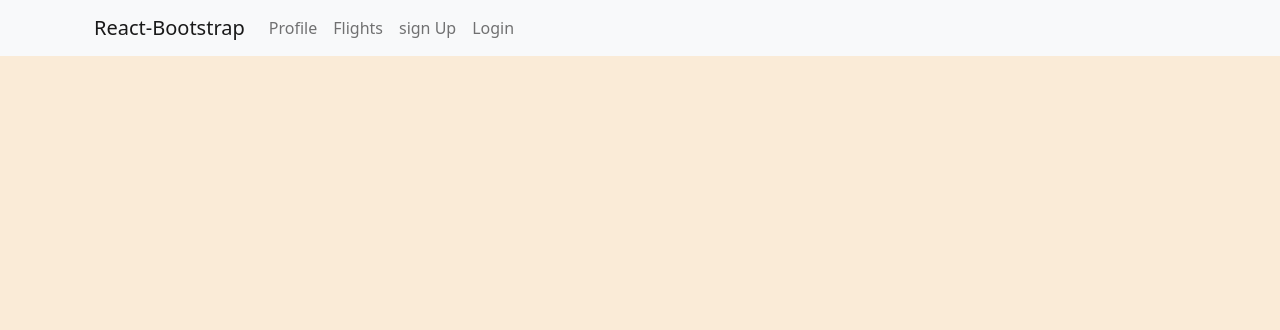
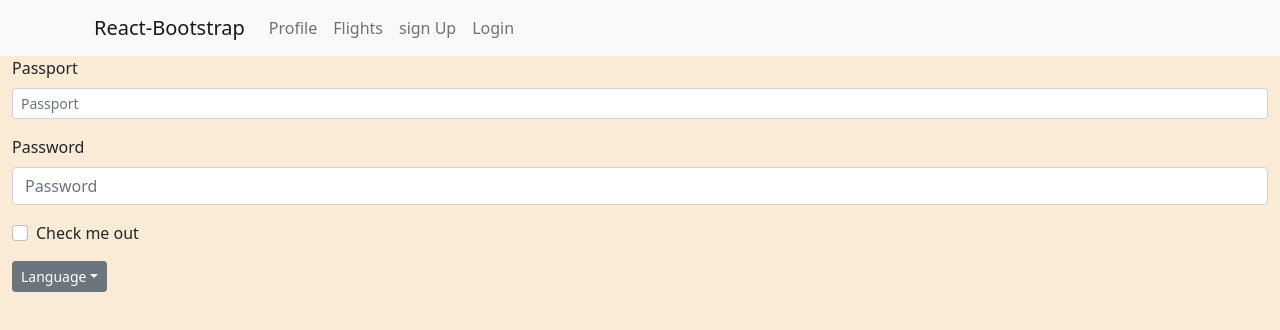
Before and after one commit to salman90/takeoff, a React (Create React App) app: page / in a window 1280 px wide. Shown: the top 330 px of the page. Built offline with nearby package versions, Linux system fonts and the light colour scheme.

Commit message:
create the flight-input component, and display placeholder templates

```diff
--- a/src/actions/flightActions.js
+++ b/src/actions/flightActions.js
@@ -7,9 +7,14 @@ import {
  * @param {String} title
  * @returns payload and type that will be passed in reducer
  */
-export const submitExample = (title) => {
+export const submitExample = (maxPrice, passport, startDate) => {
     return ({
         type: EXAMPLE_TO_SUBMIT,
-        payload: title,
-    })
+        payload: {
+            maxPrice: maxPrice,
+            passport: passport,
+            startDate: startDate,
+            endDate: endDate,
+            currentCity: currentCity,
+        }    })
 }
--- /dev/null
+++ b/src/componets/Flight-input/flight-input.jsx
@@ -0,0 +1,102 @@
+import React, { PureComponent } from 'react';
+import { Modal, Button, Form, Dropdown } from 'react-bootstrap';
+
+
+//a class to handle the user's flights search in put parameters.
+
+class FligthsInput extends PureComponent {
+
+    constructor(props) {
+        super(props)
+        this.state = {
+            maxPrice: 0,
+            passport: "",
+            startDate: "",
+            endDate: "",
+            currentCity: "",
+        }
+    }
+
+    // this bit needs to have auto-completed added to it.
+    passport = (e) => {
+        console.log("passport change")
+        console.log(e.target.value)
+        this.setState({
+            passport: e.target.value,
+        })
+    }
+
+    currentCity = (e) => {
+        this.setState({
+            currentCity: e.target.value,
+        })
+    }
+
+    maxPrice = (e) => {
+        this.setState({
+            maxPrice: e.target.value,
+        })
+    }
+
+    startDate = (e) => {
+        this.setState({
+            startDate: e.target.value,
+        })
+    }
+    endDate = (e) => {
+        this.setState({
+            endDate: e.target.value,
+        })
+    }
+
+    // gatherData = (e) => {
+    //     console.log("gatherdata")
+    //     this.props.loginUser(this.state.emailChange, this.state.passwordChange);
+    // }
+    render() {
+        const blogs = ["Iran", "Dubai"]
+
+        console.log("I AM HERE!")
+        return (<>
+            <Form>
+                <Form.Group className="mb-3" controlId="formBasicEmail">
+                    <Form.Label>Passport</Form.Label>
+                    <Form.Control size="sm" type="text" onChange={this.passport} placeholder="Passport" />
+                </Form.Group>
+
+                <Form.Group className="mb-3" controlId="formBasicPassword">
+                    <Form.Label>Password</Form.Label>
+                    <Form.Control type="password" placeholder="Password" />
+                </Form.Group>
+                <Form.Group className="mb-3" controlId="formBasicCheckbox">
+                    <Form.Check type="checkbox" label="Check me out" />
+                </Form.Group>
+                {/* <Button variant="primary" onClick={()=> {this.gatherData()}}>Submit</Button> */}
+            </Form>
+            <div className="dropdown">
+                <Dropdown>
+                    <Dropdown.Toggle
+                        variant="secondary btn-sm"
+                        id="dropdown-basic">
+                        Language
+                    </Dropdown.Toggle>
+
+                    <Dropdown.Menu style={{ backgroundColor: '#73a47' }}>
+                        <Dropdown.Item href="#" >Arabic</Dropdown.Item>
+                        <Dropdown.Item href="#">English</Dropdown.Item>
+                        {blogs.map((blog) => (
+                            <div className="blog-preview" key={blog.id}>
+                                <Dropdown.Item href="#">{blog}</Dropdown.Item>
+                                {console.log()}
+                            </div>
+
+                        ))}
+                    </Dropdown.Menu>
+                </Dropdown>
+            </div>
+        </>)
+    }
+
+}
+
+export default FligthsInput;
--- /dev/null
+++ b/src/componets/Flight-input/index.js
@@ -0,0 +1,3 @@
+import FligthsInput from "./flight-input";
+
+export default FligthsInput;
--- a/src/componets/Flights/Flights.jsx
+++ b/src/componets/Flights/Flights.jsx
@@ -1,14 +1,15 @@
 import React, { PureComponent } from 'react';
-import { Container, Row,  Col} from 'react-bootstrap';
+import { Container, Row, Col } from 'react-bootstrap';
 import styles from './Flights.module.css'
 import SignUp from '../SignUp';
 import Login from '../Login';
 import Navigation from '../Navigation';
+import FligthsInput from '../Flight-input';
 /**
  * Class flights render flights page with the information needed
  */
 class Flights extends PureComponent {
-    constructor(props){
+    constructor(props) {
         super(props)
         this.state = {
             title: "salman",
@@ -38,7 +39,7 @@ class Flights extends PureComponent {
     }
     render() {
         // console.log(this.props)
-        return(
+        return (
             <Container fluid>
                 <Row>
                     <Navigation
@@ -57,7 +58,7 @@ class Flights extends PureComponent {
 
                 }
                 <Row>
-                {this.props.showLogin?
+                    {this.props.showLogin ?
                         <Login
                             showLogin={this.props.showLogin}
                             renderLogin={this.props.renderLogin}
@@ -68,6 +69,10 @@ class Flights extends PureComponent {
 
                     }
                 </Row>
+                <Row>
+                    <FligthsInput
+                    />
+                </Row>
             </Container>
         )
     }
--- a/src/componets/Navigation/Navigation.jsx
+++ b/src/componets/Navigation/Navigation.jsx
@@ -19,6 +19,12 @@ class Navigation extends PureComponent {
         this.props.renderLogin();
         }
 
+    renderFlightsInput = (event) => {
+        event.preventDefault();
+        // this.props.renderFlightsInput();
+        console.log("clicked on flights")
+    }
+
     render(){
         return(
             <Navbar bg="light" expand="lg">
@@ -30,7 +36,7 @@ class Navigation extends PureComponent {
                             <Link to="/user" className="nav-link">
                                 Profile
                              </Link>
-                              <Link to="/" className="nav-link">
+                              <Link to="/" onClick={this.renderFlightsInput} className="nav-link">
                                 Flights
                              </Link>
                              <Link onClick={this.renderSignupUser}to="#" className="nav-link">
--- a/src/containers/FlightsContainer.jsx
+++ b/src/containers/FlightsContainer.jsx
@@ -49,7 +49,11 @@ const mapDispatchToProps = (dispatch) => ({
     },
     loginUser: (email, password) => {
         dispatch(loginUser(email, password));
-    }
+    },
+
+    // fligthsInput: (maxPrice, passport,startDate, endDate) => {
+    //     dispatch(fligthsInput(maxPrice, passport,startDate, endDate));
+    // }
 
 })
 
```
Also changed, not shown: src/constants/appConstants.js (line endings or trailing spaces). Lines whose indentation alone changed are shown as unchanged.
